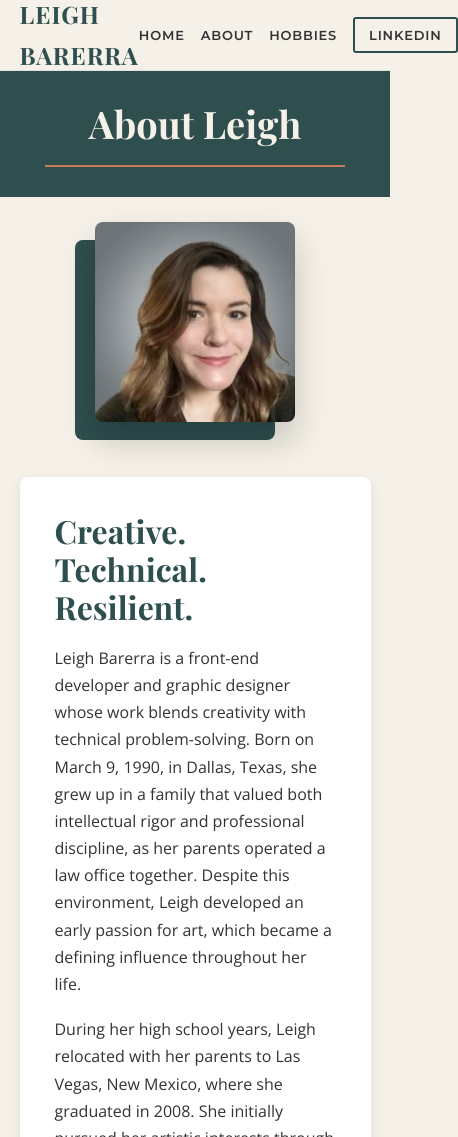
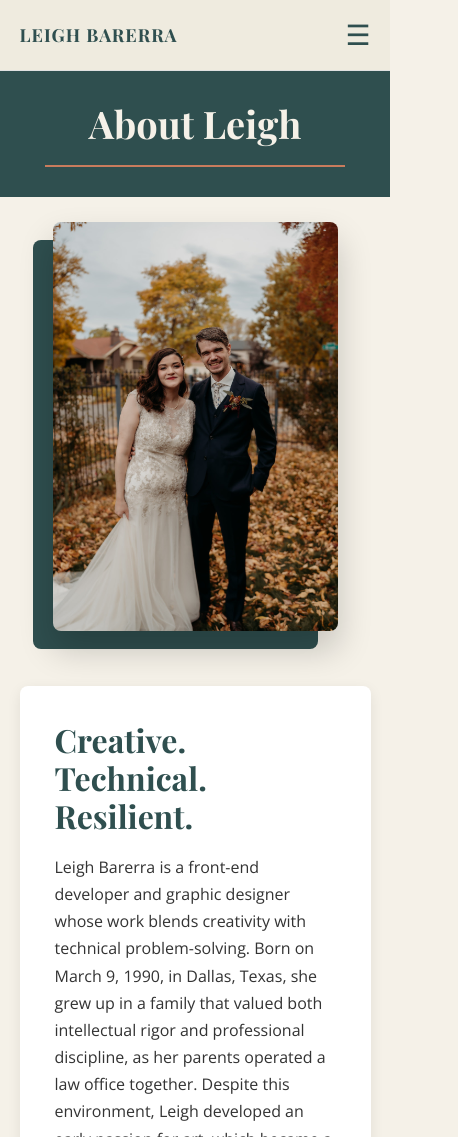
Before and after one commit to WadeEckert/bioSite, a plain HTML site: page about.html in a window 390 px wide. Shown: the top 1137 px of the page, 458 px wide, since content can reach past the window. Drawn offline with nearby package versions, Linux system fonts and the light colour scheme.

Commit message:
Add responsive nav, favicon, images, and UI tweaks
Add favicon and wedding image assets; replace portrait with wedding photo. Convert header logo to a link and add a mobile menu toggle button + small script on index/about/hobbies to toggle .nav-links.show. Mark active nav links and add ARIA labels to external links for accessibility. Update page title on hobbies.html. CSS updates: smooth scrolling, sticky blurred header, logo hover color, active link underline, card hover lift, and responsive styles for mobile menu and navbar layout.

```diff
--- a/about.html
+++ b/about.html
@@ -16,19 +16,21 @@ The design maintains consistency with the overall bioSite aesthetic while offeri
         <meta name="description" content="Learn about Leigh Barerra's background, education, career, and personal interests in this detailed biography. Discover how her experiences have shaped her work as a front-end developer and graphic designer.">
         <meta name="author" content="Wade Eckert">
         <link href="bioSite.css" rel="stylesheet" type="text/css">
+        <link rel="icon" type="image/png" href="Images/favicon.png">
         <link href="https://fonts.googleapis.com/css2?family=Playfair+Display:wght@400;600;700&family=Open+Sans:wght@400;600&family=Montserrat:wght@500;600&display=swap" rel="stylesheet">
         <title>About Leigh Barerra | bioSite</title>
     </head>
     <body>
     <header> <!-- Header with navigation bar start-->
         <nav class="navbar container"> <!-- Navigation bar with logo and links start-->
-            <div class="logo">LEIGH BARERRA</div>
+            <a href="index.html" class="logo">LEIGH BARERRA</a>
 
+            <button class="menu-toggle" aria-label="Toggle navigation">&#9776;</button>
             <ul class="nav-links">
                 <li><a href="index.html">Home</a></li>
-                <li><a href="about.html">About</a></li>
+                <li><a class="active" href="about.html">About</a></li>
                 <li><a href="hobbies.html">Hobbies</a></li>
-                <li><a class="external-link" href="https://www.linkedin.com/in/leigh-m-barrera?trk=people-guest_people_search-card" target="_blank">LinkedIn</a></li>
+                <li><a class="external-link" href="https://www.linkedin.com/in/leigh-m-barrera?trk=people-guest_people_search-card" target="_blank" aria-label="Visit Leigh Barerra's LinkedIn profile">LinkedIn</a></li>
             </ul>
         </nav> <!-- Navigation bar end-->
     </header> <!-- Header with navigation bar end-->
@@ -44,7 +46,7 @@ The design maintains consistency with the overall bioSite aesthetic while offeri
         <section class="section about-section"> <!-- About section start -->
             <div class="container about-grid">
                 <div class="about-image"> <!-- About image container start -->
-                    <img src="Images/portrait.jfif" alt="Portrait of Leigh Barerra">
+                    <img src="Images/wedding.png" alt="Wedding photo of Leigh Barerra">
                 </div> <!-- About image container end -->
 
                 <div class="about-text"> <!-- About text content start -->
@@ -101,9 +103,19 @@ The design maintains consistency with the overall bioSite aesthetic while offeri
         </section> <!-- Inspirational quote section end -->
         <p>
             &copy; 2026 Leigh Barerra |
-            <a href="https://www.linkedin.com/in/leigh-m-barrera?trk=people-guest_people_search-card" target="_blank">Connect on LinkedIn |</a>
-            <a href="https://wadeeckert.github.io/CSD-340/" target="_blank">Wade Eckert's GitHub Pages</a>
+            <a href="https://www.linkedin.com/in/leigh-m-barrera?trk=people-guest_people_search-card" target="_blank" aria-label="Visit Leigh Barerra's LinkedIn profile">Connect on LinkedIn |</a>
+            <a href="https://wadeeckert.github.io/CSD-340/" target="_blank" aria-label="Visit Wade Eckert's GitHub Pages">Wade Eckert's GitHub Pages</a>
         </p>
     </footer> <!-- Footer end -->
+
+    <!-- JavaScript for mobile menu toggle on responsive screens -->
+    <script>
+        const menuToggle = document.querySelector(".menu-toggle");
+        const navLinks = document.querySelector(".nav-links");
+
+        menuToggle.addEventListener("click", () => {
+            navLinks.classList.toggle("show");
+        });
+    </script>
 </body>
 </html>
--- a/bioSite.css
+++ b/bioSite.css
@@ -13,6 +13,11 @@ cards, and page headers.
     margin: 0;
     padding: 0;
     box-sizing: border-box;
+}
+
+/* Smooth scrolling for anchor links */
+html {
+    scroll-behavior: smooth;
 }
 
 body {
@@ -85,10 +90,14 @@ p {
     margin-bottom: 18px;
 }
 
-/* Styling for the navigation */
+/* Styling for the navigation, making it sticky with a blurred background */
 header {
-    background-color: #F5F1E8;
+    background-color: rgba(239, 234, 223, 0.94);
     border-bottom: 1px solid #E0E0E0;
+    position: sticky;
+    top: 0;
+    z-index: 1000;
+    backdrop-filter: blur(8px);
 }
 
 /* Styling for the navbar with flexbox for horizontal layout and spacing */
@@ -105,6 +114,15 @@ header {
     font-weight: 700;
     color: #2F4F4F;
     letter-spacing: 1px;
+}
+
+/* Adding a subtle color change on hover for the logo */
+.logo {
+    transition: color 0.3s ease;
+}
+
+.logo:hover {
+    color: #C97C5D;
 }
 
 /* Styling for the navigation links with an animated underline effect on hover */
@@ -127,11 +145,6 @@ header {
     transition: color 0.3s ease;
 }
 
-/* Hover effect for navigation links */
-.nav-links a:hover {
-    color: #C97C5D;
-}
-
 /* Animated underline for all navigation links except external links */
 .nav-links a:not(.external-link)::after {
     content: "";
@@ -142,6 +155,16 @@ header {
     height: 2px;
     background-color: #C97C5D;
     transition: width 0.3s ease;
+}
+
+/* Active page styling */
+.nav-links a.active {
+    color: #C97C5D;
+}
+
+/* Keep underline visible for the active page link */
+.nav-links a.active::after {
+    width: 100%;
 }
 
 /* Styling for external links in the navigation with a bordered button style */
@@ -320,6 +343,13 @@ header {
     border-radius: 8px;
     overflow: hidden;
     box-shadow: 0 4px 14px rgba(0, 0, 0, 0.08);
+    transition: transform 0.3s ease, box-shadow 0.3s ease;
+}
+
+/* Adding a subtle lift and shadow effect on hover for the cards */
+.card:hover {
+    transform: translateY(-4px);
+    box-shadow: 0 10px 24px rgba(0, 0, 0, 0.12);
 }
 
 .card img {
@@ -546,8 +576,46 @@ footer a:hover {
     color: #A3B18A;
 }
 
+/* Styling for the mobile menu toggle button */
+.menu-toggle {
+    display: none;
+    font-size: 28px;
+    background: none;
+    border: none;
+    color: #2F4F4F;
+    cursor: pointer;
+}
+
 /* Responsive styling for mobile devices */
 @media (max-width: 768px) {
+    .navbar {
+        height: auto;
+        min-height: 70px;
+        flex-wrap: wrap;
+        padding: 12px 0;
+    }
+
+    .logo {
+        font-size: 18px;
+    }
+
+    .menu-toggle {
+        display: block;
+    }
+
+    .nav-links {
+        display: none;
+        width: 100%;
+        flex-direction: column;
+        align-items: center;
+        gap: 18px;
+        padding: 18px 0 8px;
+        gap: 14px;
+    }
+
+    .nav-links.show {
+        display: flex;
+    }
 
     .intro-grid,
     .about-grid,
@@ -562,10 +630,6 @@ footer a:hover {
         order: initial;
     }
 
-    .nav-links {
-        gap: 16px;
-    }
-
     h1 {
         font-size: 38px;
     }
```
Also changed, not shown: hobbies.html (+18 -6 lines), index.html (+17 -5 lines), Images/favicon 2.png (added), Images/favicon.png (added), Images/wedding.png (added).
